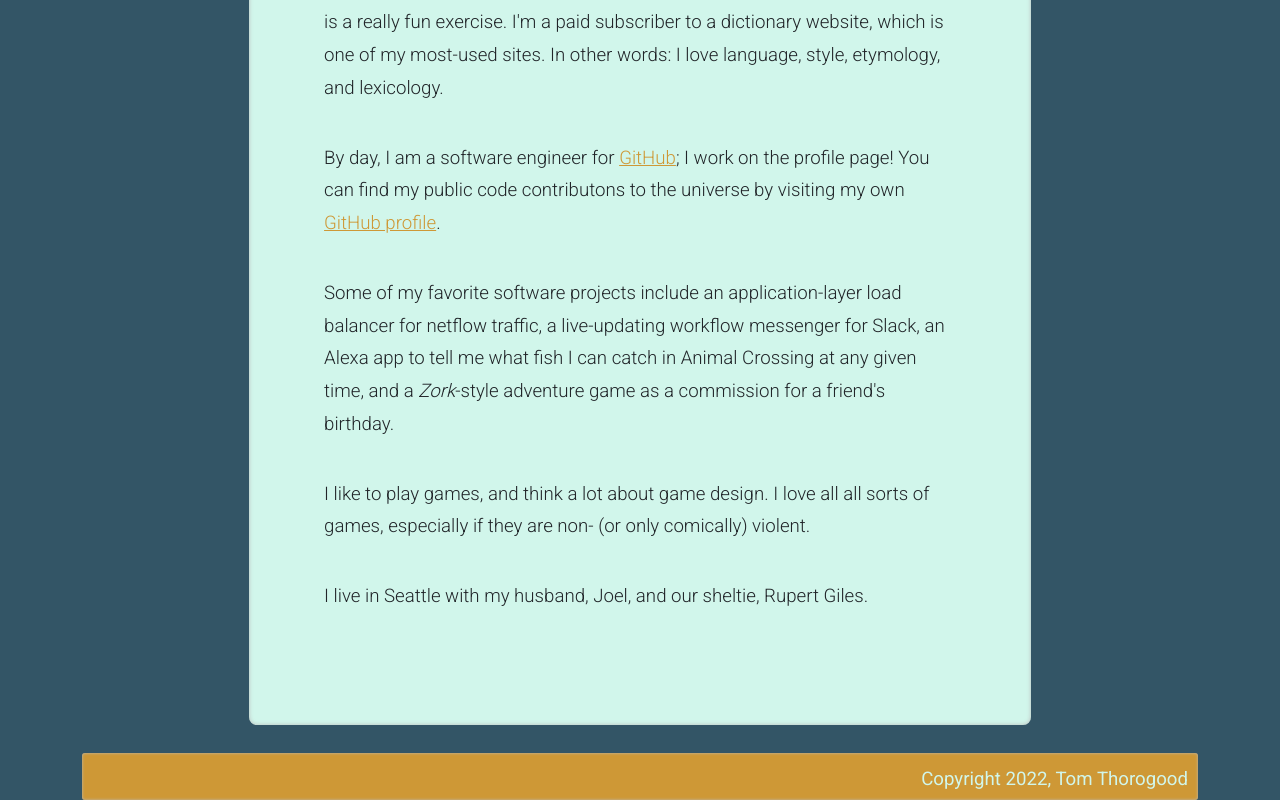
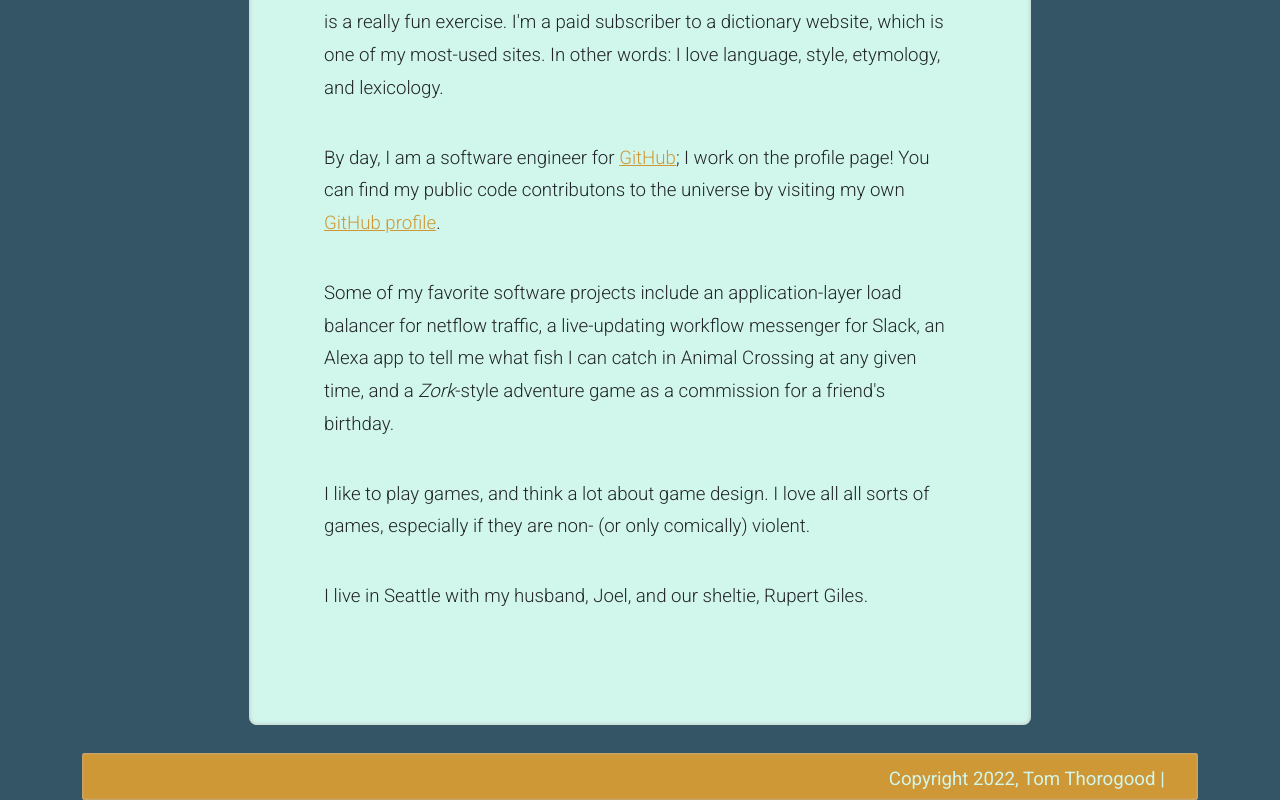
Before and after one commit to tomthorogood/tomthorogood.github.io, an Angular app: page / in a window 1280 px wide. Shown: the part 473-1273 px from the top of the page. Built offline with nearby package versions, Linux system fonts and the light colour scheme.

Commit message:
Add mastodon link to footer

```diff
--- a/src/app/footer/footer.component.html
+++ b/src/app/footer/footer.component.html
@@ -1,3 +1,3 @@
 <footer class="d-flex flex-wrap">
-  <p>Copyright 2022, Tom Thorogood</p>
+  <p>Copyright 2022, Tom Thorogood | <a rel="me" href="https://mastodon.social/@tathorogood"><i class="bi bi-mastodon"></i></a></p>
 </footer>
```
